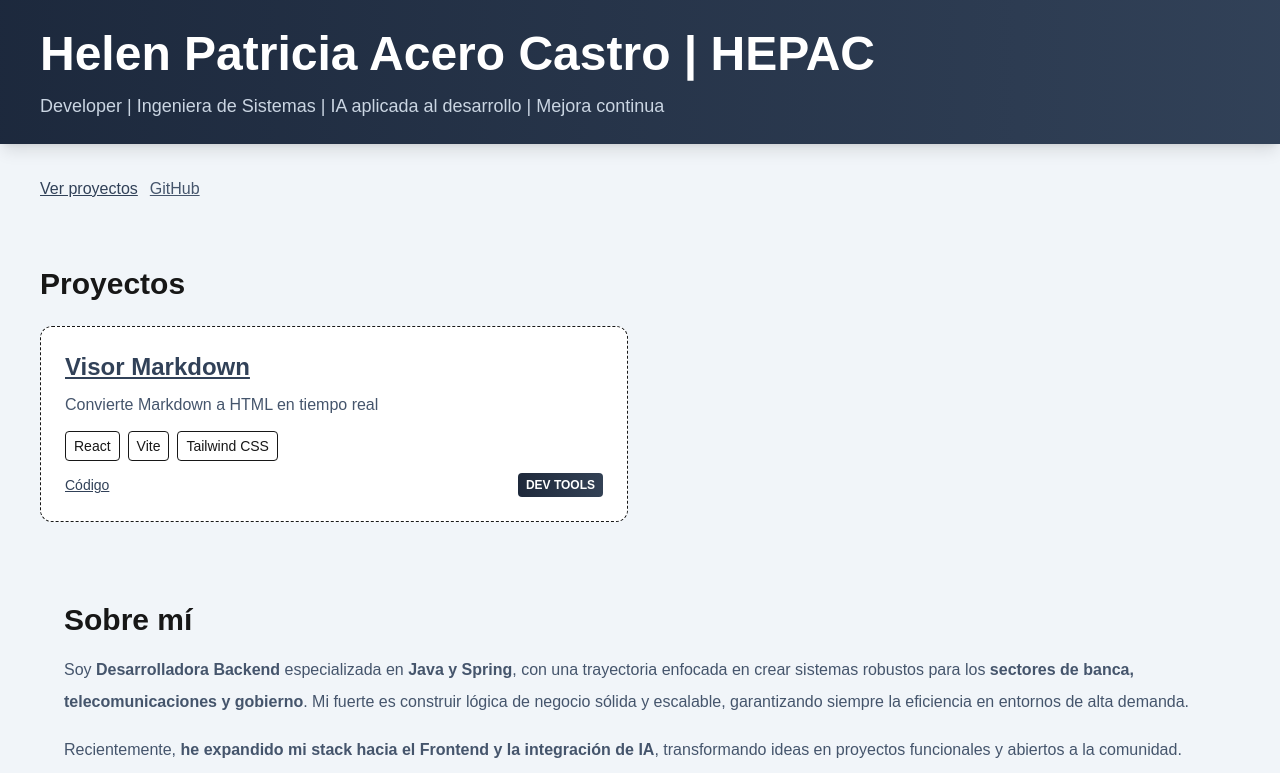
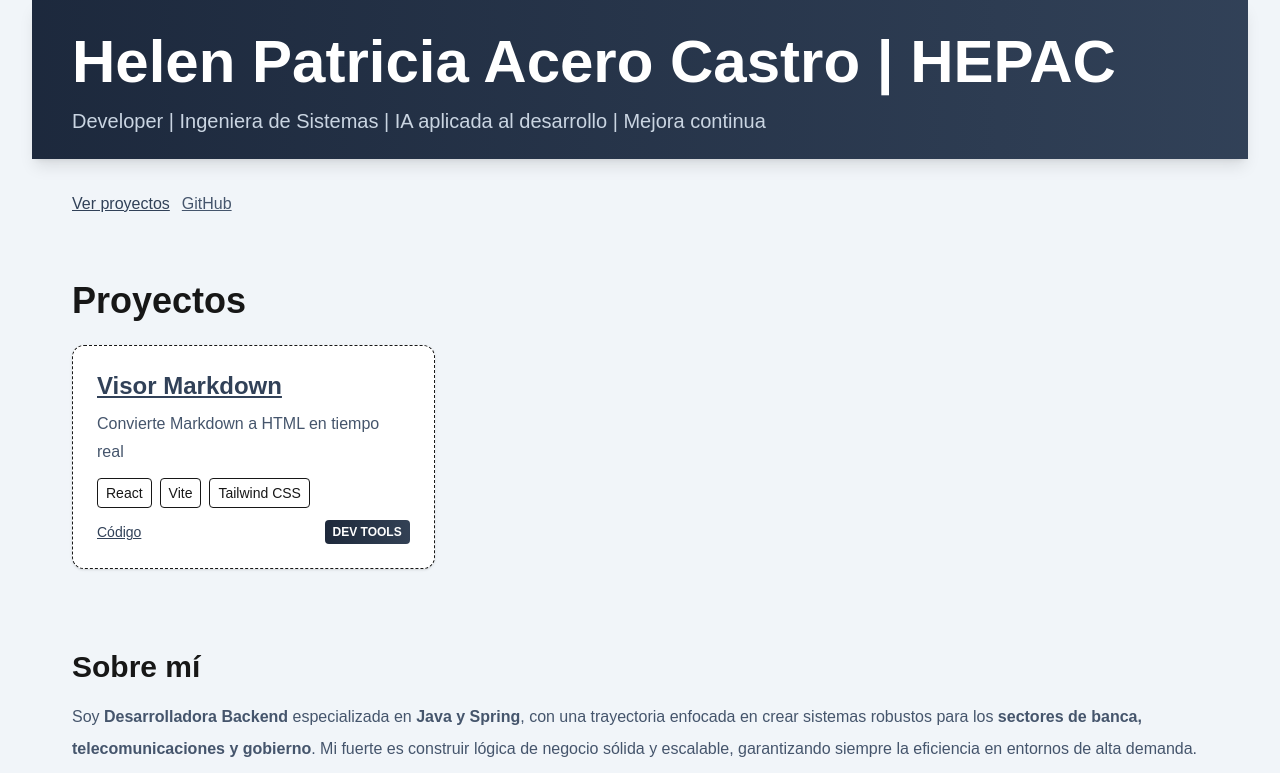
Before and after one commit to hepacest/dev_portfolio, a Next.js app: page / in a window 1280 px wide. Shown: the top 773 px of the page. Built offline with nearby package versions, Linux system fonts and the light colour scheme.

Commit message:
The components are readjusted so that it looks good when the screen is expanded.

```diff
--- a/app/globals.css
+++ b/app/globals.css
@@ -28,7 +28,7 @@ body {
 }
 
 .app {
-  @apply flex flex-col min-h-screen bg-slate-100;
+  @apply flex flex-col min-h-screen bg-slate-100 px-4 sm:px-6 lg:px-8;
 }
 
 .app__header {
@@ -36,39 +36,44 @@ body {
 }
 
 .app__header-inner {
-  @apply max-w-7xl mx-auto px-6 md:px-10 py-6;
+  @apply max-w-[95rem] mx-auto px-4 sm:px-6 md:px-10 py-6;
 }
 
 .app__title {
-  @apply text-3xl md:text-4xl lg:text-5xl font-bold leading-tight;
+  @apply text-4xl md:text-5xl lg:text-6xl font-bold leading-tight;
 }
 
 .app__subtitle {
-  @apply text-slate-300 text-sm md:text-base lg:text-lg mt-2 max-w-3xl;
+  @apply text-slate-300 text-base md:text-lg lg:text-xl mt-2 max-w-4xl;
 }
 
 .app__hero {
-  @apply mb-16;
+  @apply mb-16 flex flex-col gap-6 justify-center w-full max-w-[90rem] mx-auto;
 }
 
 .app__main {
-  @apply grow px-6 md:px-10 py-8;
+  @apply grow px-0 md:px-10 py-8;
+  max-width: min(100%, 95rem);
+  margin: 0 auto;
 }
 
 .projects {
   margin-top: 0;
+  max-width: min(100%, 95rem);
+  margin-left: auto;
+  margin-right: auto;
 }
 
 .section__title {
-  @apply text-2xl md:text-3xl font-semibold mb-6;
+  @apply text-2xl md:text-3xl lg:text-4xl font-semibold mb-6;
 }
 
 .projects__grid {
-  @apply grid grid-cols-1 md:grid-cols-2 gap-6;
+  @apply grid grid-cols-1 md:grid-cols-2 xl:grid-cols-3 gap-6;
 }
 
 .project-card {
-  @apply border border-dashed bg-white p-4 sm:p-6 rounded-xl;
+  @apply border border-dashed bg-white p-4 sm:p-6 rounded-xl min-h-[220px] shadow-sm;
 }
 
 .project-card__title {
@@ -101,7 +106,7 @@ body {
 }
 
 .about {
-  @apply mt-20 px-0 sm:px-6;
+  @apply mt-20 w-full;
 }
 
 .about__title {
@@ -110,7 +115,7 @@ body {
 
 .about__text {
   @apply mb-4 text-slate-600 leading-8 mx-auto;
-  max-width: min(100%, 72rem);
+  max-width: min(100%, 92rem);
   font-size: clamp(1rem, 1.05vw, 1.125rem);
 }
 
@@ -119,7 +124,7 @@ body {
 }
 
 .app__footer-inner {
-  @apply max-w-7xl mx-auto px-6 md:px-10 py-6;
+  @apply max-w-[95rem] mx-auto px-4 sm:px-6 md:px-10 py-6;
 }
 
 .app__footer-grid {
```
